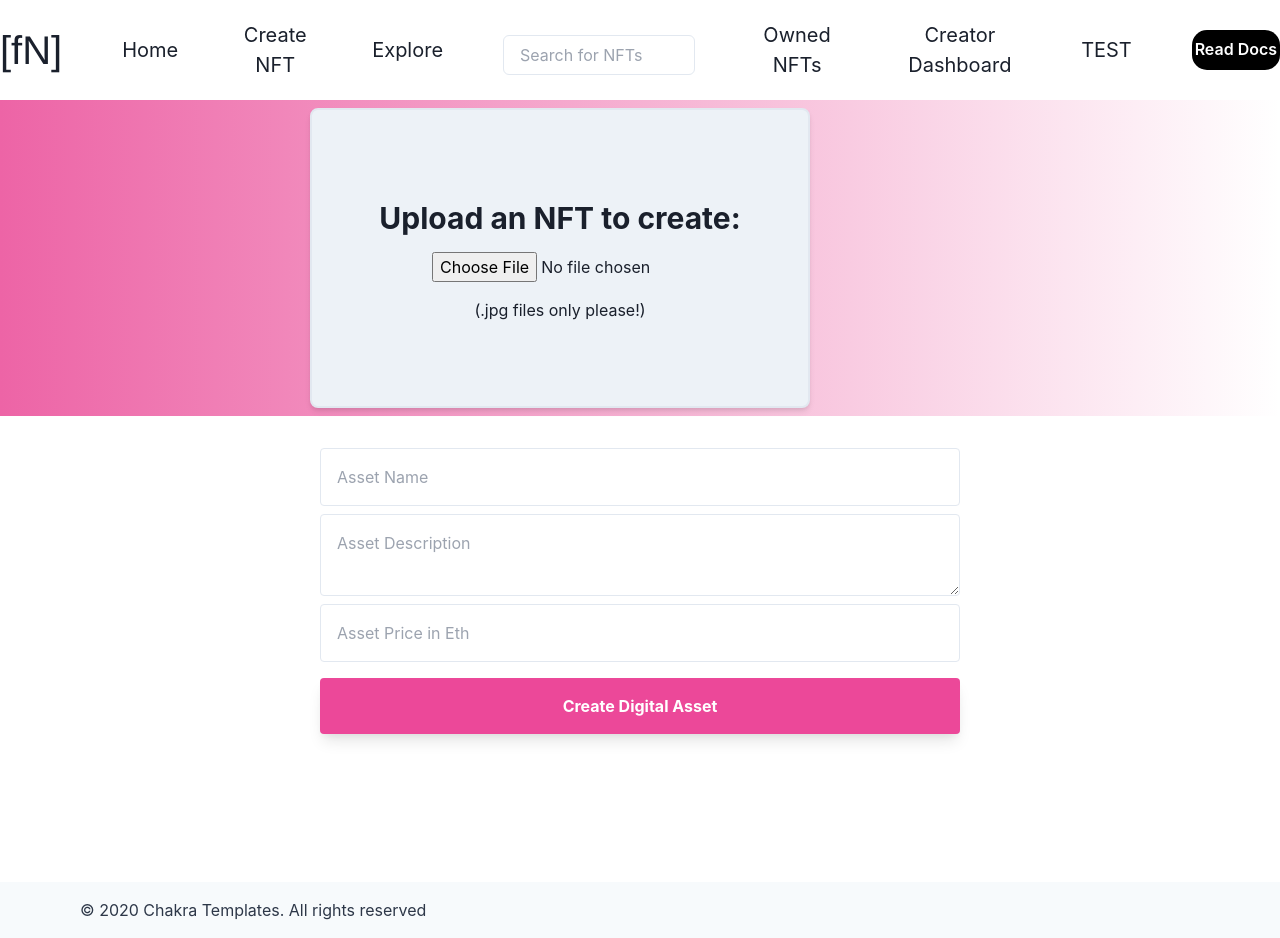
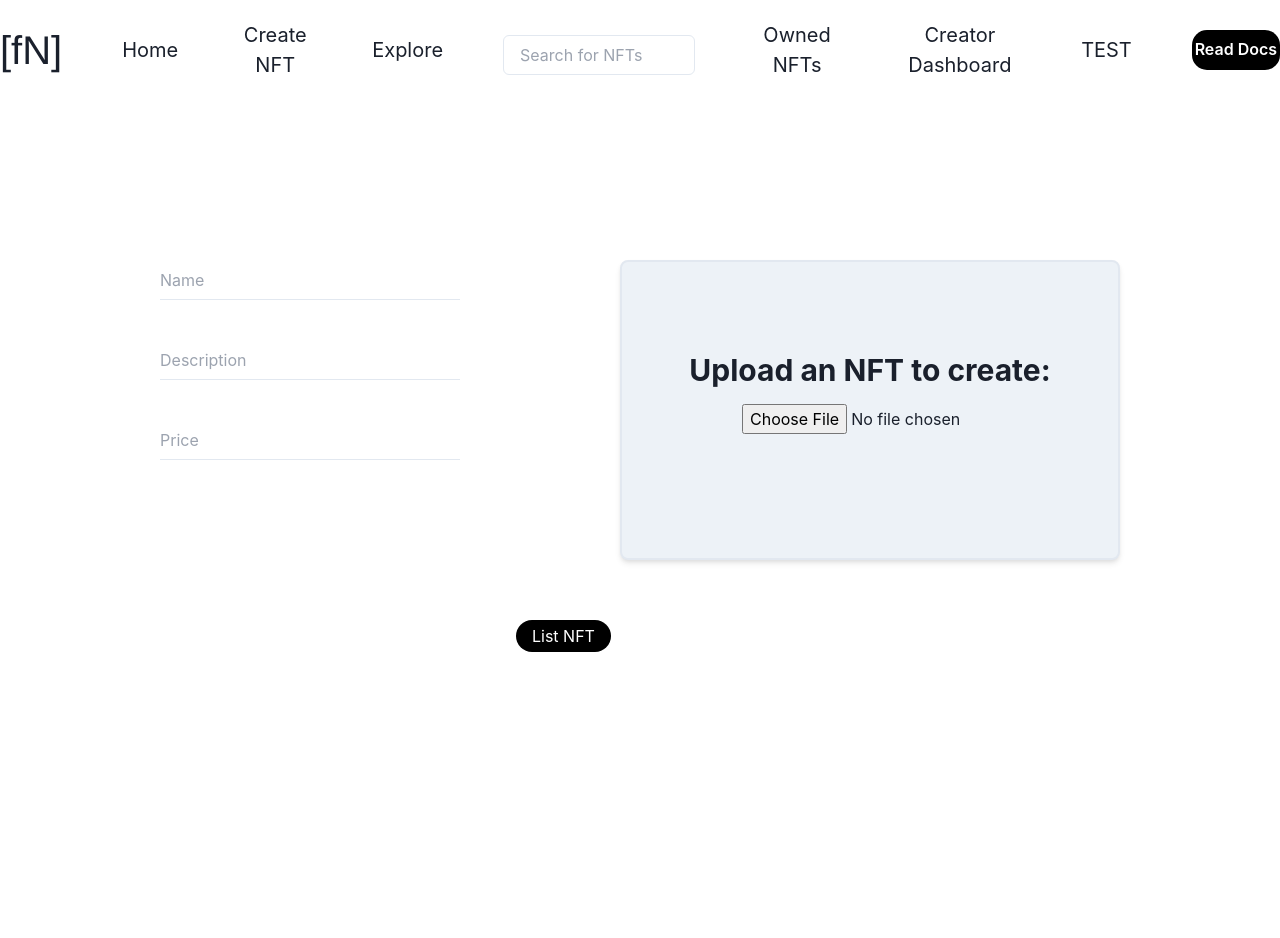
Before and after one commit to faceyacc/nft-secondary-market, a Next.js app: page /create-items in a window 1280 px wide. After the commit the page ends 800 px from the top, so only its background shows below. Built offline with nearby package versions, Linux system fonts and the light colour scheme; what ipfs-http-client would draw is missing.

Commit message:
Added feature so that upload panel disappears when user finishes upload.

```diff
--- a/pages/create-items.tsx
+++ b/pages/create-items.tsx
@@ -2,6 +2,7 @@ import React, { useState } from "react";
 import { ethers } from "ethers";
 import { useRouter } from "next/router";
 import { create as ipfsHttpClient } from 'ipfs-http-client'
+import styled from 'styled-components'
 import Web3Modal from "web3modal"
 import {
   nftaddress, nftmarketaddress
@@ -13,7 +14,7 @@ const client = ipfsHttpClient({ host: "ipfs.infura.io", port: 5001, protocol: "h
 
 import NFT from '../artifacts/contracts/NFT.sol/NFT.json'
 import Market from '../artifacts/contracts/Market.sol/NFTMarket.json'
-import { ChakraProvider, Box, Container, Center, Stack, Heading, Text, Flex, Avatar, Image } from "@chakra-ui/react";
+import { ChakraProvider, GridItem, Grid, Box, Input, Container, Center, Stack, Heading, Text, Flex, Avatar, Image } from "@chakra-ui/react";
 
 function CreateItem() {
 
@@ -22,10 +23,12 @@ function CreateItem() {
   const [fileUrl, setFileUrl] = useState(null)
   const [formInput, updateFormInput] = useState({ price: '', name: '', description: '' })
   const router = useRouter()
+  const [show, setShow] = useState(false);
 
   async function onChange(e) {
     const file = e.target.files[0]
     try {
+      setShow(true)
       const added = await client.add(
         file,
         {
@@ -83,16 +86,22 @@ function CreateItem() {
     router.push('/')
   }
 
+
+  // ****
+  function showNFT() {
     return (
-    <ChakraProvider>
+      <GridItem>
+        <Box boxSize="sm">
+          <Image className="rounded mt-4" boxSize="300px" objectFit="cover" src={fileUrl}/>
+        </Box>
+      </GridItem>
+    )
+  }
 
-      <Flex>
-      </Flex>
-      <Center py={2}
-        w={'full'}
-        justify={'center'}
-        px="4"
-        bgGradient={'linear(to-r, pink.400, transparent)'}>
+  // ****
+  function uploadNFT() {
+    return(
+      <GridItem>
       <Box
         py="90"
         height="300px"
@@ -107,6 +116,7 @@ function CreateItem() {
           Upload an NFT to create:
         </Heading>
         <Flex alignItems="center" px="120" as="span" >
+
           <input
             type="file"
             name="Asset"
@@ -114,69 +124,45 @@ function CreateItem() {
             onChange={onChange}
           />
         </Flex>
-
-          <Text as="span">
-            (.jpg files only please!)
-          </Text>
       </Box>
-
-        <Stack py="10" p="20" pt={5} align={'center'}>
-          <Center align="center" justify="center">
-            {
-              fileUrl && (
-                <img className="rounded mt-4" width="600" src={fileUrl} />
+  </GridItem>
     )
   }
-          </Center>
-        </Stack>
-      </Center>
-
-      <div className="flex justify-center">
-        <div className="w-1/2 flex flex-col pb-12">
-          <input
-            placeholder="Asset Name"
-            className="mt-8 border rounded p-4"
-            onChange={e => updateFormInput({ ...formInput, name: e.target.value })}
-          />
-          <textarea
-            placeholder="Asset Description"
-            className="mt-2 border rounded p-4"
-            onChange={e => updateFormInput({ ...formInput, description: e.target.value })}
-          />
-          <input
-            placeholder="Asset Price in Eth"
-            className="mt-2 border rounded p-4"
-            onChange={e => updateFormInput({ ...formInput, price: e.target.value })}
-          />
-
-          <button onClick={createMarket} className="font-bold mt-4 bg-pink-500 text-white rounded p-4 shadow-lg">
-            Create Digital Asset
-          </button>
-        </div>
-      </div>
 
 
-      <Box height="100"></Box>
-      <Box
-        bg='gray.50'
-        color='gray.700'>
-        <Container
-          as={Stack}
-          maxW={'6xl'}
-          py={4}
-          direction={{ base: 'column', md: 'row' }}
-          spacing={4}
-          justify={{ base: 'center', md: 'space-between' }}
-          align={{ base: 'center', md: 'center' }}>
-          <Text>© 2020 Chakra Templates. All rights reserved</Text>
-          <Stack direction={'row'} spacing={6}>
-
-          </Stack>
-        </Container>
-      </Box>
-    </ChakraProvider>
+  const Button = styled.button`
+  background: black;
+  border-radius: 30px;
+  color: white;
+  margin: 0 1em;
+  padding: 0.25em 1em;
+  `
 
 
+  return (
+    <ChakraProvider>
+           <div>
+        <Grid m={40} h="200px" templateRows="repeat(2, 1fr)" templateColumns="repeat(2, 1fr)" gap={40}>
+
+              <GridItem>
+                <Stack spacing={10}>
+                  <Input variant="flushed" placeholder="Name" onChange={e => updateFormInput({ ...formInput, name: e.target.value })} />
+                  <Input variant="flushed" placeholder="Description" onChange={e => updateFormInput({ ...formInput, description: e.target.value })}/>
+                  <Input variant="flushed" placeholder="Price" onChange={e => updateFormInput({ ...formInput, price: e.target.value })}/>
+                </Stack>
+              </GridItem>
+
+              <GridItem>
+                {show ? showNFT() : uploadNFT()}
+              </GridItem>
+        </Grid>
+        <Box px={500}>
+          <Button onClick={createMarket} >
+              List NFT
+          </Button>
+        </Box>
+      </div>
+    </ChakraProvider>
   )
 }
 
```
Lines whose indentation alone changed are shown as unchanged.
